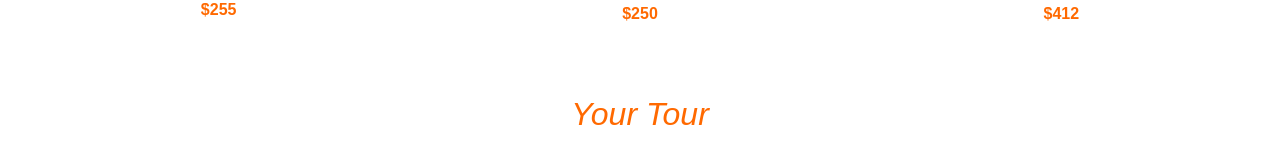
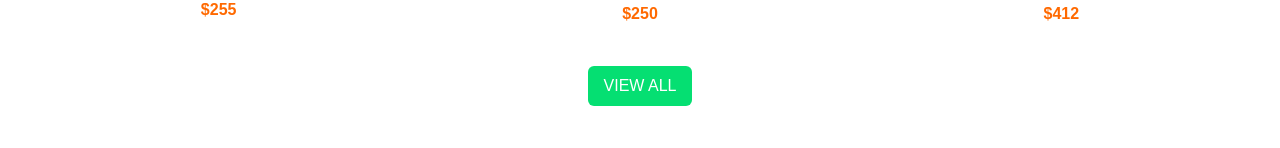
Before and after one commit to raganapaula/react-agencia, a Next.js app: page / in a window 1280 px wide. Shown: the part 1433-1581 px from the top of the page. Built offline with nearby package versions, Linux system fonts and the light colour scheme.

Commit message:
Adicionado botao de ver tudo

```diff
--- /dev/null
+++ b/app/components/ButtonTravel.tsx
@@ -0,0 +1,10 @@
+export default function ButtonTravel(){
+    return(
+        <div className="flex flex-col items-center mt-8 mb-1">
+
+      <button className="py-2 px-4 rounded-md hover:bg-blue-300 bg-green-400 text-white font-inter max-w-[15rem]">
+        VIEW ALL
+      </button>
+    </div>
+    )
+}
--- a/app/page.tsx
+++ b/app/page.tsx
@@ -1,3 +1,4 @@
+import ButtonTravel from "./components/ButtonTravel";
 import Header from "./components/Header";
 import ImgTravel from "./components/ImgTravel";
 import TitleGallery from "./components/TitleGallery";
@@ -10,7 +11,7 @@ return(
  <Header/>
  <TitleTravel/>
  <ImgTravel/>
-
+<ButtonTravel/>
  <TitleGallery/>
  </div>
 )
```
